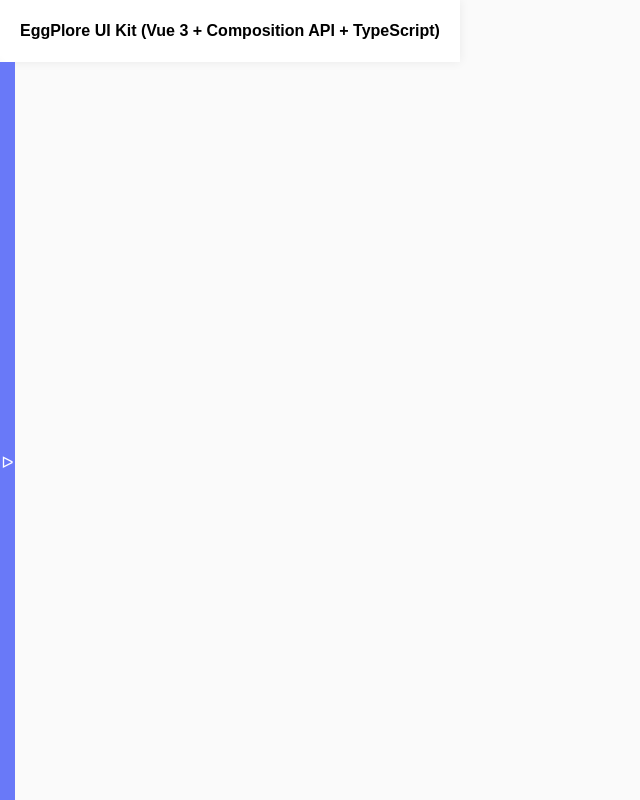
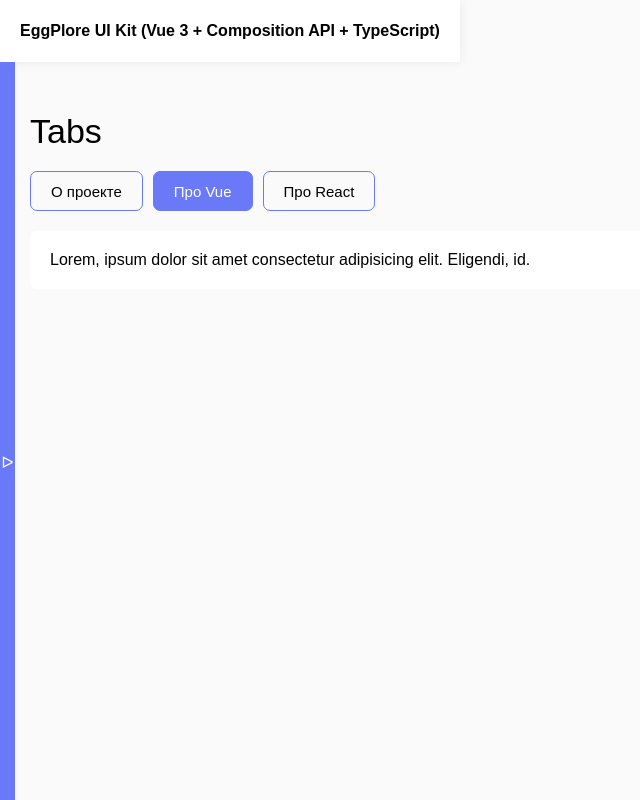
Before and after one commit to fayndly/eggplore-ui-kit, a Vue app: page /tabs in a window 1280 px wide. Shown: the whole page, without its empty margins (0-640 px from the left). Built offline with nearby package versions, Linux system fonts and the light colour scheme.

Commit message:
fixed bugs with ts

```diff
--- a/src/main.ts
+++ b/src/main.ts
@@ -12,7 +12,7 @@ import {
   faLemon,
   faHourglass
 } from '@fortawesome/free-regular-svg-icons'
-library.add([faHeart, faHand, faAddressBook, faCreditCard, faLemon, faHourglass])
+library.add(faHeart, faHand, faAddressBook, faCreditCard, faLemon, faHourglass)
 
 const app = createApp(App)
 
--- a/src/modules/layout/sidebar/components/LayoutSideBar.vue
+++ b/src/modules/layout/sidebar/components/LayoutSideBar.vue
@@ -14,8 +14,8 @@ const links = ref([
   { name: 'Checkboxes', href: '/checkboxes' },
   { name: 'Radiobuttons', href: '/radio-buttons' },
   { name: 'Progress', href: '/progress' },
-  { name: 'Inputs', href: '/inputs' }
-  // { name: 'Tabs', href: '/tabs' },
+  { name: 'Inputs', href: '/inputs' },
+  { name: 'Tabs', href: '/tabs' }
   // { name: 'Tables', href: '/tables' }
 ])
 </script>
--- /dev/null
+++ b/src/pages/Tabs/components/PageTabs.vue
@@ -0,0 +1,29 @@
+<script setup lang="ts">
+import { ref } from 'vue'
+import TabsDefault from '@/ui/tabs/TabsDefault.vue'
+
+const tabs = [
+  { name: 'About', label: 'О проекте' },
+  { name: 'Vue', label: 'Про Vue' },
+  { name: 'React', label: 'Про React' }
+]
+const selectedTab = ref('Vue')
+
+const changeTab = (tabName: string) => {
+  selectedTab.value = tabName
+}
+</script>
+
+<template>
+  <h1 class="heading-1">Tabs</h1>
+  <TabsDefault :names="tabs" :selectedTab="selectedTab" @changeTab="changeTab">
+    <div v-if="selectedTab === 'About'">Lorem ipsum dolor sit amet.</div>
+    <div v-if="selectedTab === 'Vue'">
+      Lorem, ipsum dolor sit amet consectetur adipisicing elit. Eligendi, id.
+    </div>
+    <div v-if="selectedTab === 'React'">
+      Lorem ipsum dolor sit amet consectetur adipisicing elit. Nemo, atque. Laborum iusto odit minus
+      incidunt.
+    </div>
+  </TabsDefault>
+</template>
--- /dev/null
+++ b/src/pages/Tabs/index.ts
@@ -0,0 +1,2 @@
+import PageTabs from './components/PageTabs.vue'
+export { PageTabs }
--- a/src/router/index.ts
+++ b/src/router/index.ts
@@ -6,6 +6,7 @@ import { PageCheckboxes } from '@/pages/Checkboxes'
 import { PageRadioButtons } from '@/pages/RadioButtons'
 import { PageProgress } from '@/pages/Progress'
 import { PageInputs } from '@/pages/Inputs'
+import { PageTabs } from '@/pages/Tabs'
 
 const router = createRouter({
   history: createWebHistory(),
@@ -44,6 +45,11 @@ const router = createRouter({
       path: '/inputs',
       name: 'inputs',
       component: PageInputs
+    },
+    {
+      path: '/tabs',
+      name: 'tabs',
+      component: PageTabs
     }
   ]
 })
--- a/src/ui/progress/ProgressCircle.vue
+++ b/src/ui/progress/ProgressCircle.vue
@@ -22,7 +22,7 @@ withDefaults(defineProps<IProgressCircle>(), {
       />
       <circle
         class="progress-circle-line"
-        :style="[{ 'stroke-dashoffset': `calc(100 - ${percent})` }]"
+        :style="{ 'stroke-dashoffset': `calc(100 - ${percent})` }"
         cx="60"
         cy="60"
         r="54"
--- /dev/null
+++ b/src/ui/tabs/TabsDefault.vue
@@ -0,0 +1,62 @@
+<script setup lang="ts">
+import type { ITabs } from '@/utils/types/tabs'
+
+withDefaults(defineProps<ITabs>(), {})
+
+const emit = defineEmits(['changeTab'])
+
+function clickOnTab(tabName: string): void {
+  emit('changeTab', tabName)
+}
+</script>
+
+<template>
+  <div class="tab-nav">
+    <span
+      v-for="tab in names"
+      :key="tab.name"
+      :class="['tab-nav__item', { selected: tab.name === selectedTab }]"
+      @click="clickOnTab(tab.name)"
+      >{{ tab.label }}
+    </span>
+  </div>
+  <div class="tab-content">
+    <slot />
+  </div>
+</template>
+
+<style lang="scss" scoped>
+.tab {
+  &-nav {
+    display: flex;
+    align-items: center;
+    margin-bottom: 20px;
+    &__item {
+      height: 40px;
+      display: flex;
+      align-items: center;
+      justify-content: center;
+      margin-right: 10px;
+      border-radius: 7px;
+      cursor: pointer;
+      border: 1px solid $color-primary;
+      padding: 0 20px;
+      font-size: 15px;
+      &:hover {
+        background: $color-primary-hover;
+        color: #fff;
+        transition: 0.2s;
+      }
+      &.selected {
+        background: $color-primary;
+        color: #fff;
+      }
+    }
+  }
+  &-content {
+    padding: 20px;
+    border-radius: 7px;
+    background: #fff;
+  }
+}
+</style>
--- /dev/null
+++ b/src/utils/types/tabs.ts
@@ -0,0 +1,9 @@
+interface name {
+  name: string
+  label: string
+}
+
+export interface ITabs {
+  names: Array<name>
+  selectedTab: string
+}
```
